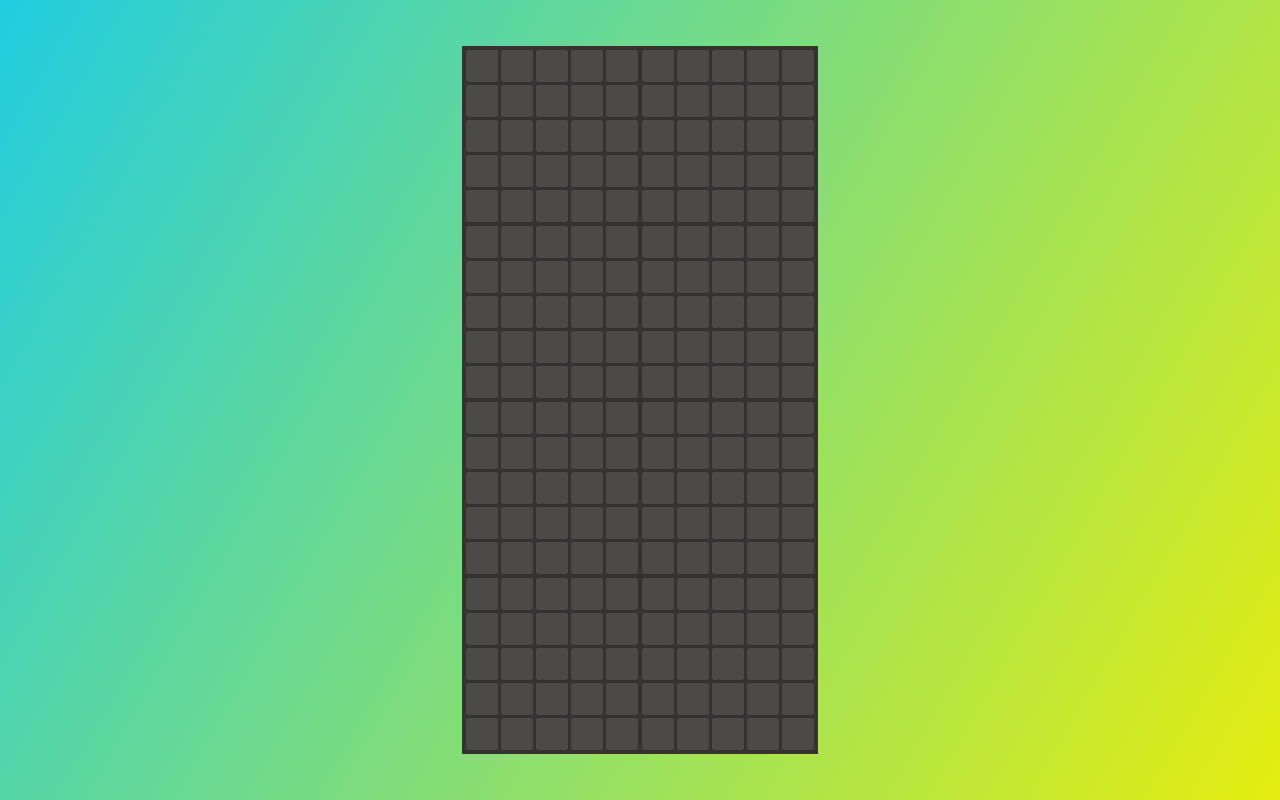
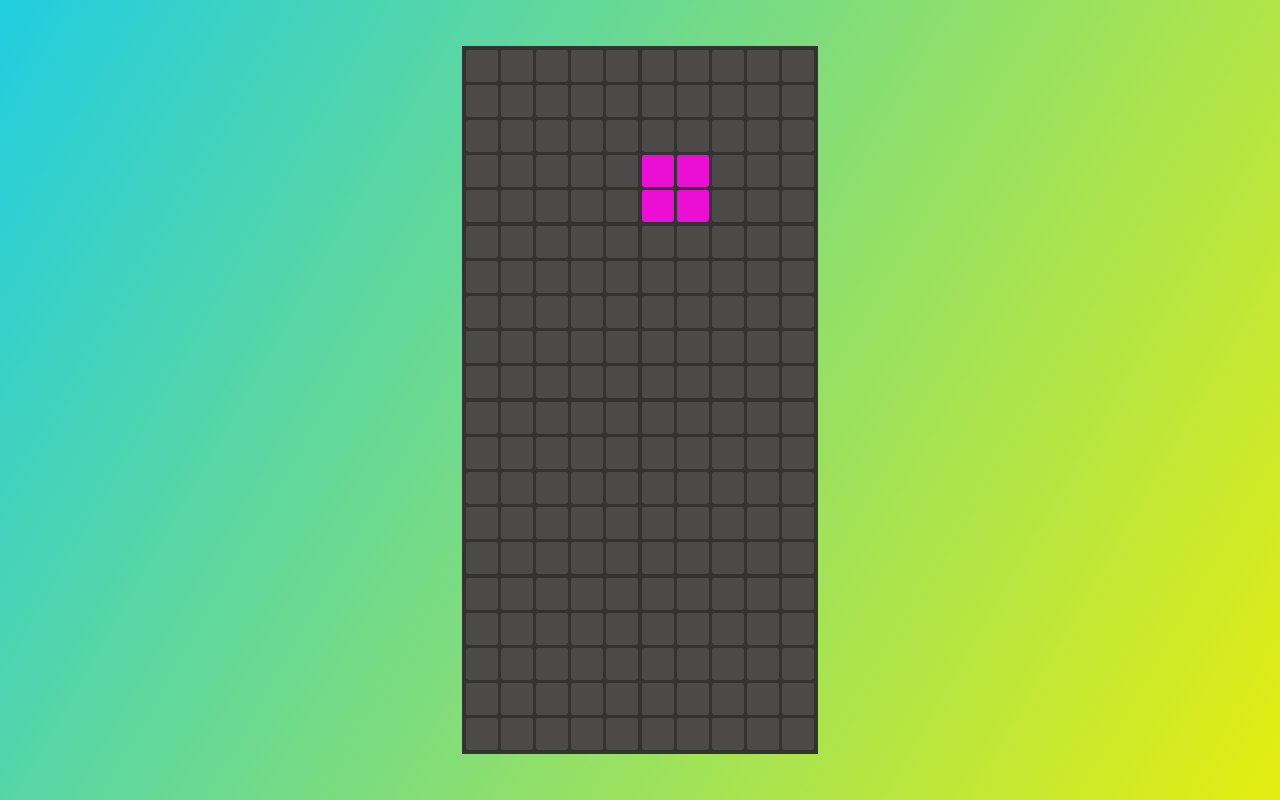
Before and after one commit to UkrainianUser/tetris, a plain HTML site: page index.html in a window 1280 px wide. Drawn offline with Linux system fonts and the light colour scheme.

Commit message:
add tetromino functions

```diff
--- a/js/main.js
+++ b/js/main.js
@@ -1,7 +1,20 @@
 const PLAYEFIELD_COLUMNS = 10;
 const PLAYEFIELD_ROWS = 20;
+const TETROMINO_NAMES = ["O"];
+
+const TETROMINOES = {
+	O: [
+		[1, 1],
+		[1, 1],
+	],
+};
+
+function convertPositionToIndex(row, column) {
+	return row * PLAYEFIELD_COLUMNS + column;
+}
 
 let playfield;
+let tetromino;
 
 function generatePlayField() {
 	for (let i = 0; i < PLAYEFIELD_ROWS * PLAYEFIELD_COLUMNS; i++) {
@@ -9,4 +22,42 @@ function generatePlayField() {
 		document.querySelector(".grid").append(divEl);
 	}
 }
+
+function generateTetromino() {
+	const name = TETROMINO_NAMES[0];
+	const matrix = TETROMINOES[name];
+
+	tetromino = {
+		name,
+		matrix,
+		row: 3,
+		column: 5,
+	};
+}
+
 generatePlayField();
+generateTetromino();
+
+const cells = document.querySelectorAll(".grid div");
+
+function drawPlayField() {
+	// cells[15].classList.add("O");
+}
+
+function drawTetromino() {
+	const name = tetromino.name;
+	const tetrominoMatrixSize = tetromino.matrix.length;
+
+	for (let row = 0; row < tetrominoMatrixSize; row++) {
+		for (let column = 0; column < tetrominoMatrixSize; column++) {
+			const cellIndex = convertPositionToIndex(
+				tetromino.row + row,
+				tetromino.column + column
+			);
+			cells[cellIndex].classList.add("O");
+		}
+	}
+}
+
+drawTetromino();
+drawPlayField();
--- a/styles/style.css
+++ b/styles/style.css
@@ -25,3 +25,7 @@ body {
 	background-color: rgba(182, 166, 166, 0.2);
 	border-radius: 0.3vh;
 }
+
+.grid .O {
+	background-color: #eb0ed5;
+}
```
